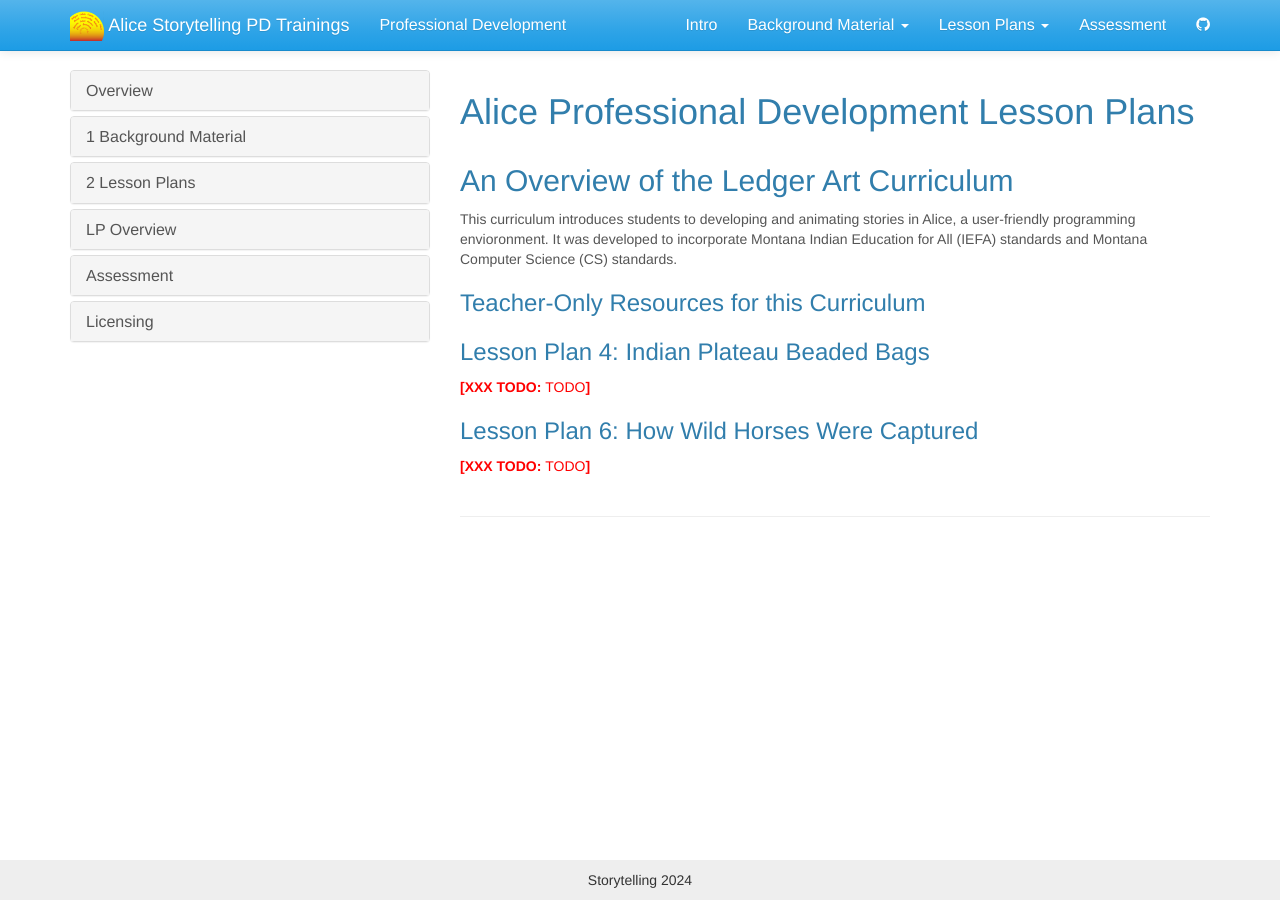
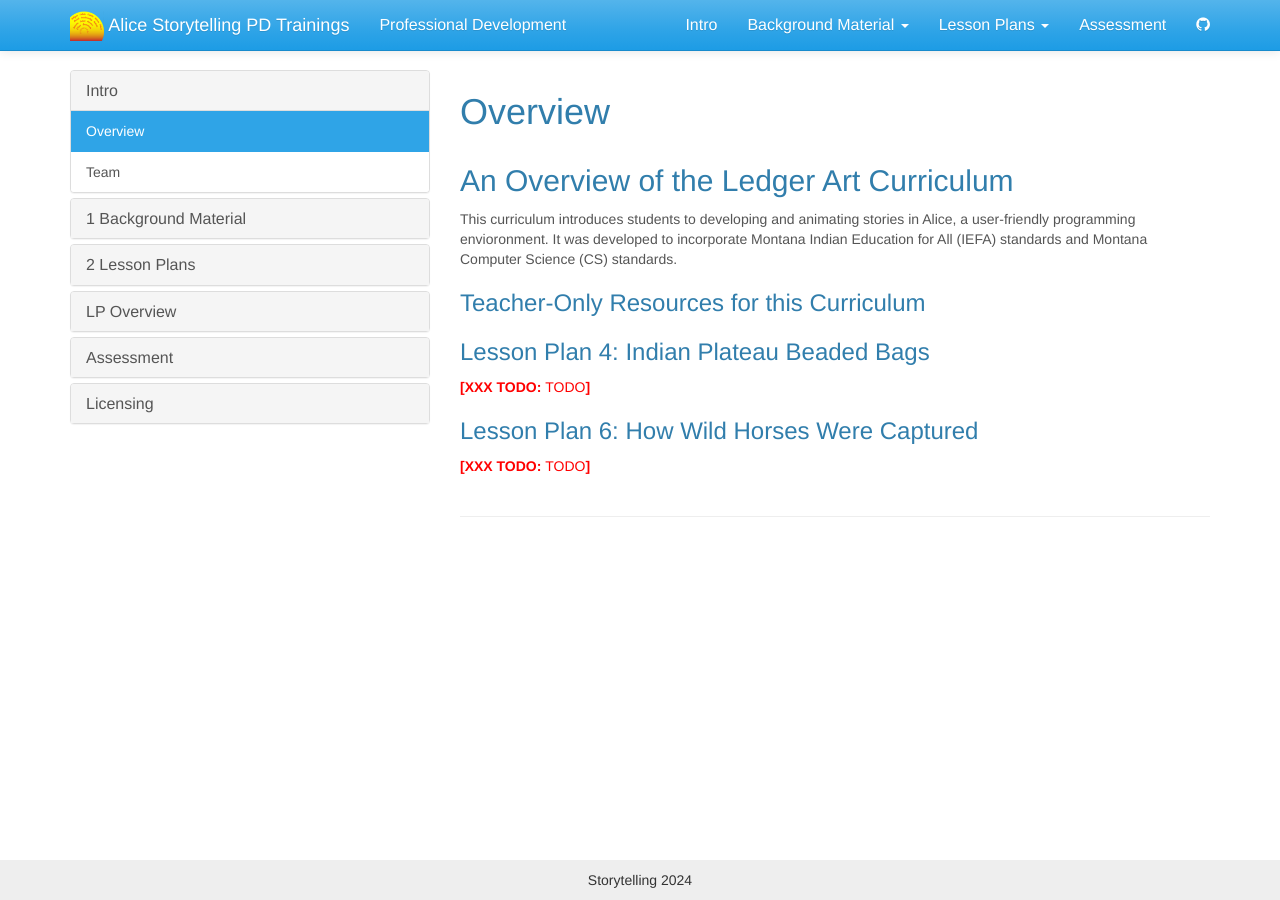
Before and after one commit to montanastorytelling/alice-lesson-plans-pd, a Jekyll site: the page built from _docs/index.md, in a window 1280 px wide. Built offline with Jekyll 4.4.1, drawn with Linux system fonts in a browser that asks for light colours.

Commit message:
Change docs navbar to work

```diff
--- a/_data/docs.yml
+++ b/_data/docs.yml
@@ -1,6 +1,7 @@
-- title: Overview
+- title: Intro
   docs:
-  - /docs/home
+  - /docs/index
+  - /docs/team
 
 - title: 1 Background Material
   docs:
--- a/_docs/index.md
+++ b/_docs/index.md
@@ -1,7 +1,5 @@
 ---
-title: Alice Professional Development Lesson Plans
-permalink: /overview/
-redirect_from: /docs/index.html
+title: Overview
 ---
 
 ## An Overview of the Ledger Art Curriculum
--- a/_docs/intro.md
+++ b/_docs/team.md
@@ -1,5 +1,5 @@
 ---
-title: Intro
+title: Team
 post-image: "https://benholmgren.github.io/t4ds-2023/assets/images/ridge.JPG"
 description: Introduction to the storytelling project
 tags:
```
